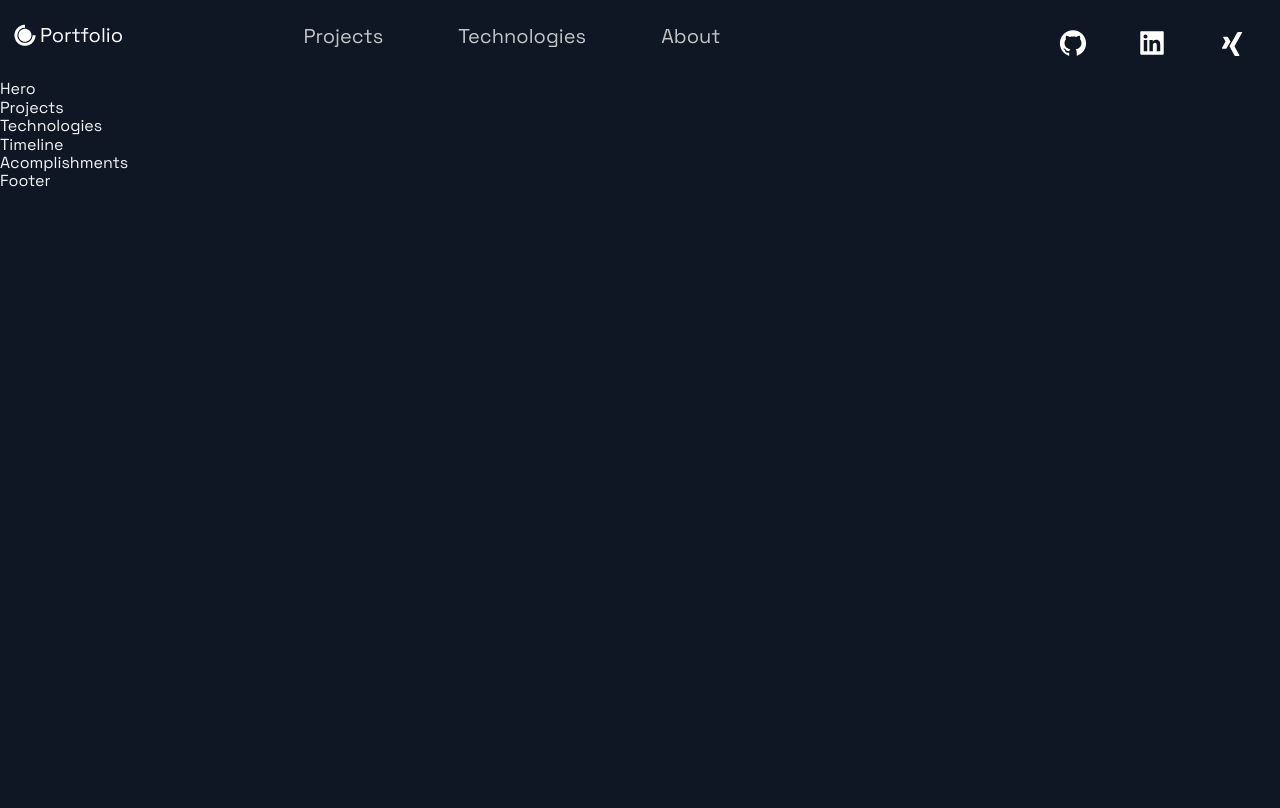
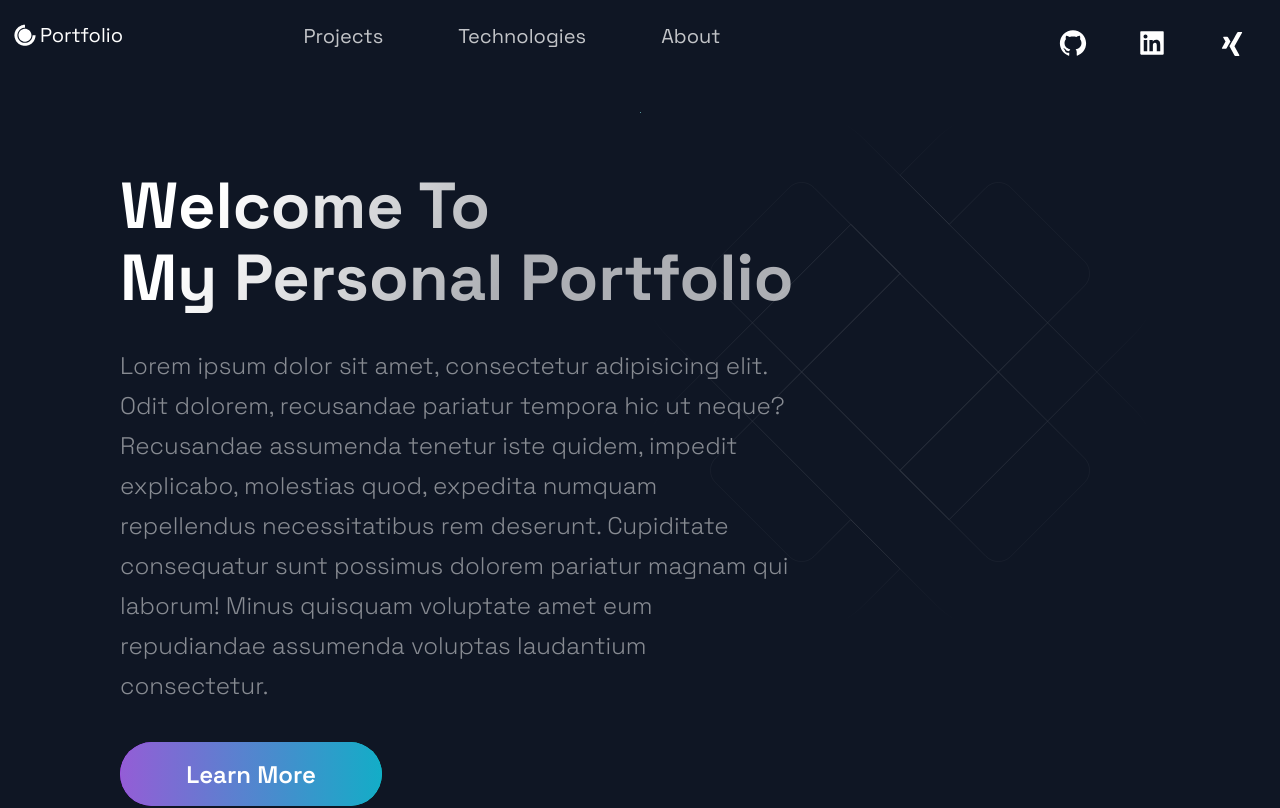
Before and after one commit to mihaimazareanu/portfolio-website, a Next.js app: page / in a window 1280 px wide. Shown: the top 808 px of the page. Built offline with nearby package versions, Linux system fonts and the light colour scheme.

Commit message:
setup of the hero section

```diff
--- a/components/Hero/Hero.js
+++ b/components/Hero/Hero.js
@@ -5,9 +5,13 @@ import Button from '../../styles/GlobalComponents/Button';
 import { LeftSection } from './HeroStyles';
 
 const Hero = (props) => (
-  <div>
-    Hero
-  </div>
+  <Section row nopadding>
+    <LeftSection>
+      <SectionTitle main center>Welcome To <br /> My Personal Portfolio</SectionTitle>
+      <SectionText>Lorem ipsum dolor sit amet, consectetur adipisicing elit. Odit dolorem, recusandae pariatur tempora hic ut neque? Recusandae assumenda tenetur iste quidem, impedit explicabo, molestias quod, expedita numquam repellendus necessitatibus rem deserunt. Cupiditate consequatur sunt possimus dolorem pariatur magnam qui laborum! Minus quisquam voluptate amet eum repudiandae assumenda voluptas laudantium consectetur.</SectionText>
+      <Button onCLick={()=> window.location = "https://google.com"}>Learn More</Button>
+    </LeftSection>
+  </Section>
 );
 
 export default Hero;
--- a/pages/index.js
+++ b/pages/index.js
@@ -10,10 +10,10 @@ import { Section } from '../styles/GlobalComponents';
 const Home = () => {
   return (
     <Layout>
-      {/* <Section grid> */}
+      <Section grid>
         <Hero />
-        {/* <BgAnimation /> */}
-      {/* </Section> */}
+        <BgAnimation />
+      </Section>
       <Projects />
       <Technologies />
       <Timeline />
```
